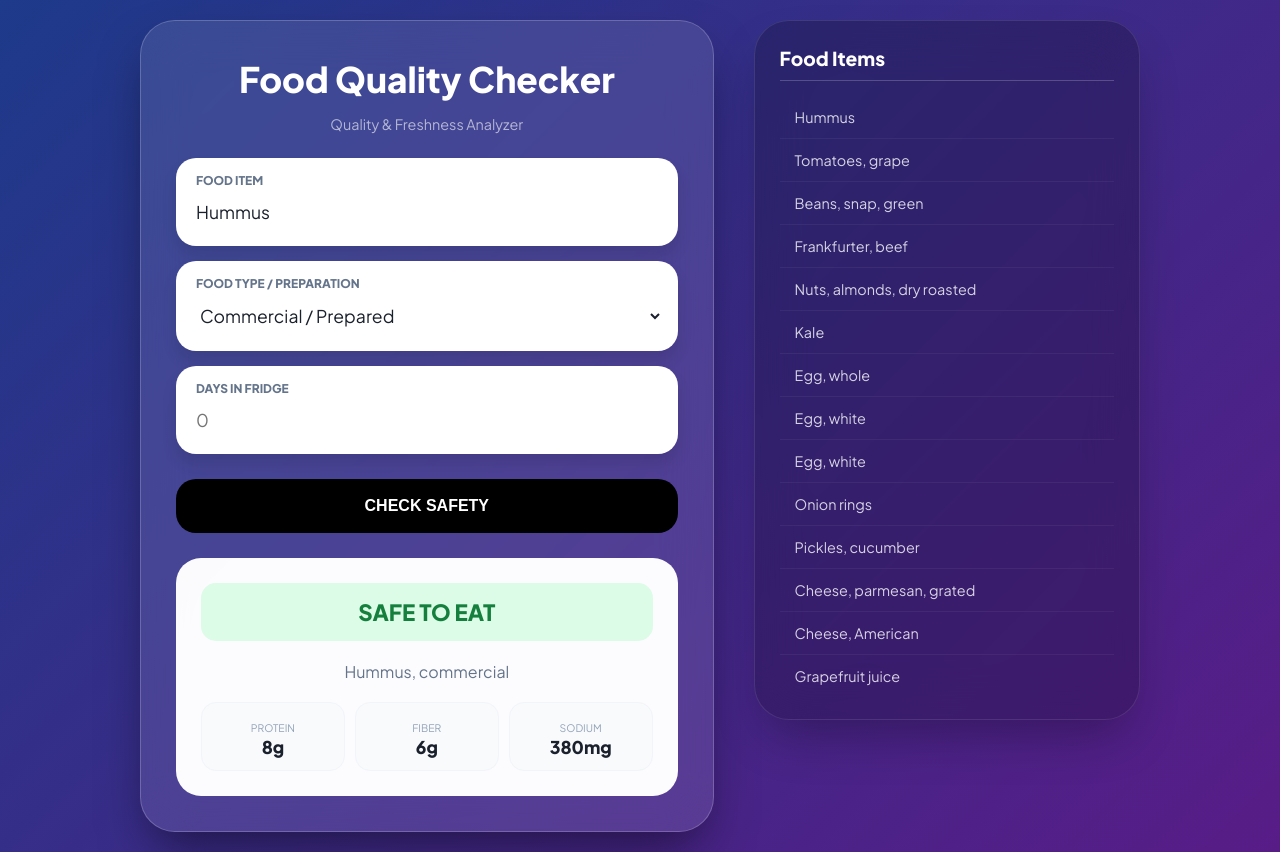
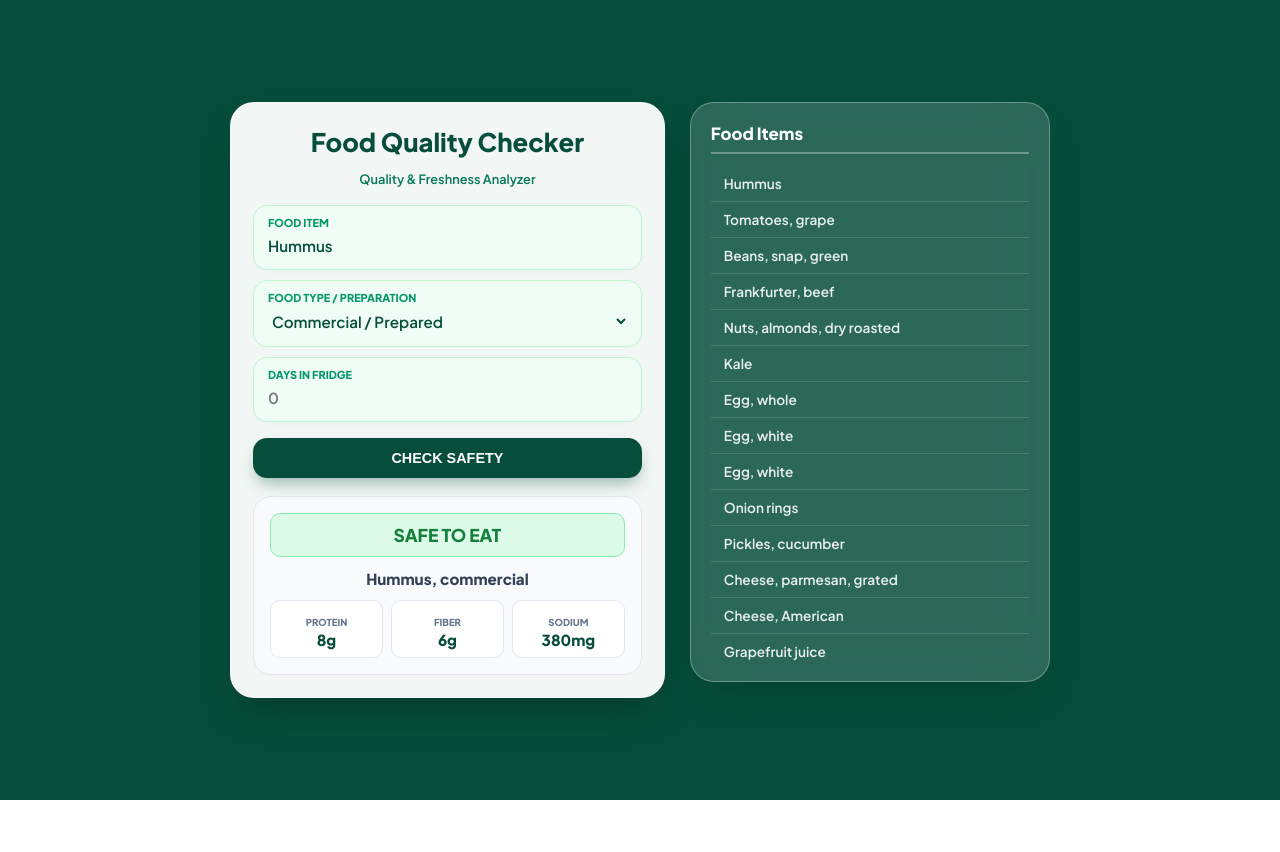
Before and after one commit to SkAmeen18/food_quality_checker, a plain HTML site: page index.html in a window 1280 px wide. Both pictures are taken after a click on the item "Hummus". After the commit the page ends 800 px from the top, so only its background shows below. Drawn offline with Linux system fonts and the light colour scheme.

Commit message:
Update index.html

```diff
--- a/index.html
+++ b/index.html
@@ -7,9 +7,14 @@
     <link href="https://fonts.googleapis.com/css2?family=Plus+Jakarta+Sans:wght@300;400;600;800&display=swap" rel="stylesheet">
     <style>
         :root {
-            --bg-gradient: linear-gradient(135deg, #1e3a8a 0%, #581c87 100%);
-            --glass: rgba(255, 255, 255, 0.1);
-            --card-bg: rgba(255, 255, 255, 0.98);
+            /* Green & White Palette */
+            --bg-gradient: linear-gradient(135deg, #064e3b 0%, #064e3b 50%, #064e3b 100%);
+            --glass: rgba(255, 255, 255, 0.15);
+            --card-bg: #ffffff;
+            --primary-green: #059669;
+            --accent-green: #10b981;
+            --dark-green: #064e3b;
+            --text-dark: #0f172a;
         }
 
         body {
@@ -21,7 +26,7 @@
             align-items: center;
             justify-content: center;
             padding: 20px;
-            color: #1a202c;
+            color: var(--text-dark);
             box-sizing: border-box;
         }
 
@@ -30,47 +35,48 @@
             display: flex;
             flex-direction: row;
             width: 100%;
-            max-width: 1000px;
-            gap: 40px;
+            max-width: 820px; /* Reduced overall wrapper width */
+            gap: 25px; /* Compact gap */
             align-items: flex-start;
         }
 
-        /* Left Side: Analyzer */
+        /* Left Side: Analyzer (Smaller & Compact) */
         .container {
-            flex: 1.2;
-            background: var(--glass);
+            flex: 1.1;
+            background: rgba(255, 255, 255, 0.95);
             backdrop-filter: blur(25px);
-            border: 1px solid rgba(255, 255, 255, 0.2);
-            border-radius: 35px;
-            padding: 35px;
-            box-shadow: 0 25px 50px -12px rgba(0, 0, 0, 0.5);
+            border: 1px solid rgba(255, 255, 255, 0.3);
+            border-radius: 24px;
+            padding: 22px; /* Reduced padding from 35px */
+            box-shadow: 0 20px 40px -10px rgba(0, 32, 16, 0.4);
             box-sizing: border-box;
         }
 
         /* Right Side: Sidebar */
         .sidebar {
-            flex: 0.8;
-            background: rgba(0, 0, 0, 0.2);
+            flex: 0.9;
+            background: var(--glass);
             backdrop-filter: blur(25px);
-            border: 1px solid rgba(255, 255, 255, 0.1);
-            border-radius: 35px;
-            padding: 25px;
-            max-height: 700px;
+            border: 1px solid rgba(255, 255, 255, 0.3);
+            border-radius: 24px;
+            padding: 20px;
+            max-height: 580px;
             display: flex;
             flex-direction: column;
             color: white;
-            box-shadow: 0 25px 50px -12px rgba(0, 0, 0, 0.3);
+            box-shadow: 0 20px 40px -10px rgba(0, 32, 16, 0.25);
             box-sizing: border-box;
         }
 
-        h1 { font-weight: 800; color: white; margin: 0; font-size: 2.2rem; text-align: center; }
-        .subtitle { color: rgba(255, 255, 255, 0.6); text-align: center; margin-bottom: 25px; font-size: 0.9rem; }
+        h1 { font-weight: 800; color: var(--dark-green); margin: 0; font-size: 1.6rem; text-align: center; }
+        .subtitle { color: #047857; text-align: center; margin-bottom: 18px; font-size: 0.8rem; font-weight: 600; }
 
         .sidebar h3 {
-            margin: 0 0 15px 0;
-            font-size: 1.2rem;
-            border-bottom: 1px solid rgba(255,255,255,0.2);
-            padding-bottom: 10px;
+            margin: 0 0 12px 0;
+            font-size: 1.05rem;
+            border-bottom: 2px solid rgba(255, 255, 255, 0.3);
+            padding-bottom: 8px;
+            color: white;
         }
 
         /* The List on the Right */
@@ -79,100 +85,110 @@
             padding: 0;
             margin: 0;
             overflow-y: auto;
-            max-height: 600px;
+            max-height: 10000px;
         }
 
         .item-list li {
-            padding: 12px 15px;
-            font-size: 0.9rem;
-            border-bottom: 1px solid rgba(255,255,255,0.05);
+            padding: 9px 13px;
+            font-size: 0.85rem;
+            font-weight: 600;
+            border-bottom: 1px solid rgba(255,255,255,0.15);
             cursor: pointer;
             transition: 0.2s;
-            color: rgba(255,255,255,0.8);
+            color: rgba(255, 255, 255, 0.9);
         }
 
         .item-list li:hover {
-            background: rgba(255,255,255,0.1);
+            background: rgba(255, 255, 255, 0.25);
             color: white;
-            border-radius: 12px;
+            border-radius: 8px;
+            padding-left: 16px;
         }
 
         .input-group {
-            background: white;
-            border-radius: 20px;
-            padding: 15px;
-            margin-bottom: 15px;
-            box-shadow: 0 10px 15px rgba(0,0,0,0.1);
+            background: #f0fdf4;
+            border: 1.5px solid #bbf7d0;
+            border-radius: 14px;
+            padding: 10px 12px; /* Smaller inputs */
+            margin-bottom: 10px;
+            box-shadow: 0 2px 4px rgba(0, 0, 0, 0.02);
         }
 
-        label { display: block; font-size: 0.75rem; font-weight: 700; color: #64748b; text-transform: uppercase; margin-bottom: 5px; margin-left: 5px;}
+        label { display: block; font-size: 0.68rem; font-weight: 800; color: var(--primary-green); text-transform: uppercase; margin-bottom: 3px; margin-left: 2px;}
 
         input, select {
             width: 100%;
             border: none;
-            padding: 8px 5px;
-            font-size: 1.1rem;
+            padding: 4px 2px;
+            font-size: 0.95rem; /* Slightly smaller text */
             outline: none;
             font-family: inherit;
             background: transparent;
-            color: #1a202c;
+            color: var(--dark-green);
+            font-weight: 600;
             box-sizing: border-box;
             cursor: pointer;
         }
 
         .action-btn {
             width: 100%;
-            background: #000;
+            background: var(--dark-green);
             color: white;
             border: none;
-            padding: 18px;
-            border-radius: 20px;
+            padding: 12px; /* Smaller button height */
+            border-radius: 14px;
             font-weight: 700;
             cursor: pointer;
             transition: 0.3s;
-            font-size: 1rem;
-            margin-top: 10px;
+            font-size: 0.9rem;
+            margin-top: 6px;
+            box-shadow: 0 8px 16px -4px rgba(6, 78, 59, 0.4);
         }
 
-        .action-btn:hover { transform: translateY(-2px); background: #22c55e; }
+        .action-btn:hover {
+            transform: translateY(-1px);
+            background: var(--accent-green);
+            box-shadow: 0 10px 18px -4px rgba(16, 185, 129, 0.5);
+        }
 
         .result-card {
-            margin-top: 25px;
-            background: var(--card-bg);
-            border-radius: 25px;
-            padding: 25px;
-            animation: slideIn 0.4s ease-out;
+            margin-top: 18px;
+            background: #f8fafc;
+            border: 1.5px solid #e2e8f0;
+            border-radius: 18px;
+            padding: 16px;
+            animation: slideIn 0.3s ease-out;
             text-align: center;
         }
 
-        @keyframes slideIn { from { opacity: 0; transform: translateY(10px); } to { opacity: 1; transform: translateY(0); } }
+        @keyframes slideIn { from { opacity: 0; transform: translateY(8px); } to { opacity: 1; transform: translateY(0); } }
 
         .freshness-banner {
-            padding: 15px;
-            border-radius: 15px;
+            padding: 10px;
+            border-radius: 10px;
             font-weight: 900;
-            font-size: 1.4rem;
-            margin-bottom: 20px;
+            font-size: 1.1rem;
+            margin-bottom: 12px;
         }
 
-        .status-safe { background: #dcfce7; color: #15803d; }
-        .status-danger { background: #fee2e2; color: #b91c1c; }
+        .status-safe { background: #dcfce7; color: #15803d; border: 1px solid #86efac; }
+        .status-danger { background: #fee2e2; color: #b91c1c; border: 1px solid #fca5a5; }
 
-        .grid { display: grid; grid-template-columns: 1fr 1fr 1fr; gap: 10px; margin-top: 20px;}
-        .grid-item { background: #f8fafc; padding: 12px; border-radius: 15px; text-align: center; border: 1px solid #f1f5f9; }
-        .val { display: block; font-weight: 800; font-size: 1.1rem; }
-        .lbl { font-size: 0.65rem; color: #94a3b8; text-transform: uppercase; }
+        .grid { display: grid; grid-template-columns: 1fr 1fr 1fr; gap: 8px; margin-top: 12px;}
+        .grid-item { background: #ffffff; padding: 8px; border-radius: 10px; text-align: center; border: 1px solid #e2e8f0; }
+        .val { display: block; font-weight: 800; font-size: 0.95rem; color: var(--dark-green); }
+        .lbl { font-size: 0.6rem; color: #64748b; text-transform: uppercase; font-weight: 700; }
 
         .hidden { display: none; }
 
         /* Custom Scrollbar for Sidebar */
-        .item-list::-webkit-scrollbar { width: 5px; }
-        .item-list::-webkit-scrollbar-thumb { background: rgba(255,255,255,0.2); border-radius: 10px; }
+        .item-list::-webkit-scrollbar { width: 4px; }
+        .item-list::-webkit-scrollbar-thumb { background: rgba(255,255,255,0.4); border-radius: 10px; }
 
         /* Responsive */
-        @media (max-width: 850px) {
+        @media (max-width: 768px) {
             .wrapper { flex-direction: column; }
-            .sidebar { width: 100%; flex: none; max-height: 300px; }
+            .sidebar { width: 100%; flex: none; max-height: 250px; }
         }
     </style>
 </head>
@@ -210,7 +226,7 @@
 
         <div id="result" class="result-card hidden">
             <div id="freshnessBanner" class="freshness-banner"></div>
-            <h2 id="foodTitle" style="margin: 0; font-size: 1rem; color: #64748b; font-weight: 400;"></h2>
+            <h2 id="foodTitle" style="margin: 0; font-size: 0.95rem; color: #334155; font-weight: 700;"></h2>
             <div class="grid">
                 <div class="grid-item"><span class="lbl">Protein</span><span class="val" id="pVal">0g</span></div>
                 <div class="grid-item"><span class="lbl">Fiber</span><span class="val" id="fVal">0g</span></div>
@@ -226,7 +242,6 @@
 </div>
 
 <script>
-    // Local standalone database (No API or key required)
     const storageDatabase = {
         "Hummus, commercial": { days: 5, type: "commercial", protein: 8, fiber: 6, sodium: 380 },
         "Tomatoes, grape, raw": { days: 7, type: "raw", protein: 1, fiber: 1, sodium: 5 },
@@ -260,7 +275,6 @@
         "Watermelon, rind only, raw": { days: 4, type: "raw", protein: 1, fiber: 1, sodium: 2 }
     };
 
-    // Helper function to extract ONLY clean food name for the list display
     function getCleanFoodName(fullKey) {
         const filterWords = ['raw', 'cooked', 'canned', 'frozen', 'pasteurized', 'dried', 'commercial', 'unheated', 'prepared'];
         const parts = fullKey.split(',').map(p => p.trim());
@@ -268,7 +282,6 @@
         return cleanParts.join(', ');
     }
 
-    // Populate Sidebar
     const listElement = document.getElementById('itemList');
     Object.keys(storageDatabase).forEach(itemKey => {
         const displayName = getCleanFoodName(itemKey);
@@ -297,7 +310,6 @@
             return;
         }
 
-        // Find match in local storage
         let matchedKey = null;
         for (let key in storageDatabase) {
             const primaryTerm = key.toLowerCase().split(',')[0].trim();
@@ -308,14 +320,13 @@
         }
 
         if (!matchedKey) {
-            alert("Food item not found in local database. Try selecting one from the sidebar list!");
+            alert("Food item not found in database. Try selecting one from the sidebar list!");
             return;
         }
 
         const foodData = storageDatabase[matchedKey];
         const isSafe = days <= foodData.days;
 
-        // Update UI
         document.getElementById('foodTitle').innerText = matchedKey;
         document.getElementById('pVal').innerText = foodData.protein + "g";
         document.getElementById('fVal').innerText = foodData.fiber + "g";
```
